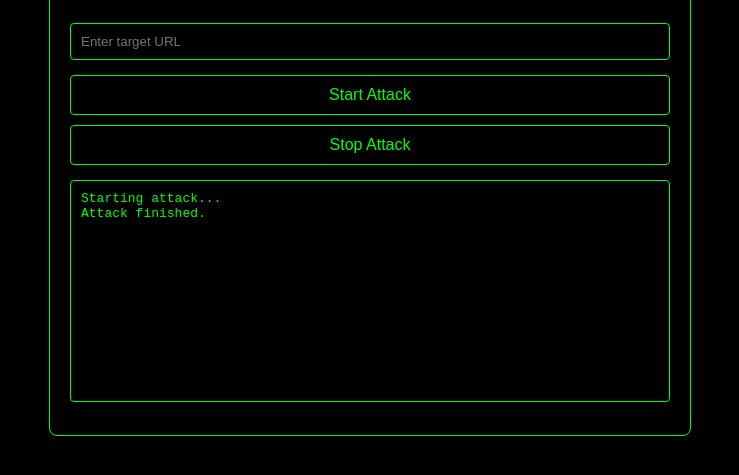
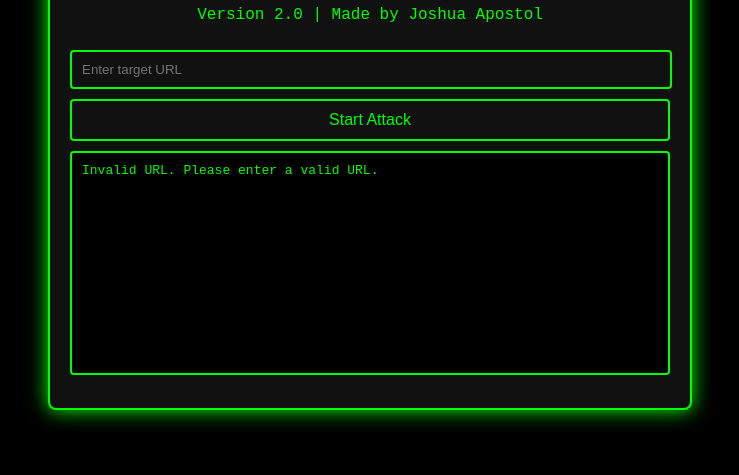
Before and after one commit to joshuaAposto/Dosv2, a website: page public/index.html in a window 1280 px wide. Both pictures are taken after a click on the button "Start Attack". Shown: the part 269-744 px from the top of the page, without its empty margins (270-1009 px from the left). Drawn offline with Linux system fonts and the light colour scheme; no server answers.

Commit message:
Update index.html

```diff
--- a/public/index.html
+++ b/public/index.html
@@ -3,7 +3,7 @@
 <head>
     <meta charset="UTF-8">
     <meta name="viewport" content="width=device-width, initial-scale=1.0">
-    <title>Hacker DDoS Tool</title>
+    <title>DDoS Tool</title>
     <style>
         body {
             background-color: #000;
@@ -20,9 +20,11 @@
         .container {
             width: 80%;
             max-width: 600px;
-            border: 1px solid #00FF00;
+            border: 2px solid #00FF00;
             padding: 20px;
             border-radius: 8px;
+            box-shadow: 0 0 20px #00FF00;
+            background-color: #111;
         }
         h1 {
             text-align: center;
@@ -36,17 +38,16 @@
             width: calc(100% - 22px);
             padding: 10px;
             margin: 10px 0;
-            border: 1px solid #00FF00;
-            background-color: #000;
+            border: 2px solid #00FF00;
+            background-color: #111;
             color: #00FF00;
             border-radius: 4px;
         }
         button {
             width: 100%;
             padding: 10px;
-            margin: 5px 0;
-            border: 1px solid #00FF00;
-            background: #000;
+            border: 2px solid #00FF00;
+            background: #111;
             color: #00FF00;
             font-size: 16px;
             cursor: pointer;
@@ -54,18 +55,17 @@
         }
         button:hover {
             background: #00FF00;
-            color: #000;
+            color: #111;
         }
         pre {
             background: #000;
             color: #00FF00;
             padding: 10px;
-            border: 1px solid #00FF00;
+            border: 2px solid #00FF00;
             border-radius: 4px;
             margin-top: 10px;
             height: 200px;
             overflow-y: auto;
-            white-space: pre-wrap;
         }
     </style>
 </head>
@@ -76,56 +76,40 @@
         <p>Version 2.0 | Made by Joshua Apostol</p>
         <input type="text" id="target-url" placeholder="Enter target URL">
         <button id="start-attack">Start Attack</button>
-        <button id="stop-attack">Stop Attack</button>
         <pre id="output"></pre>
     </div>
     <script>
-        let eventSource;
-        let remainingRequests = 0;
+        function isValidUrl(string) {
+            try {
+                new URL(string);
+                return true;
+            } catch (_) {
+                return false;
+            }
+        }
 
         document.getElementById('start-attack').addEventListener('click', () => {
             const url = document.getElementById('target-url').value;
             const output = document.getElementById('output');
+            output.textContent = '';
+
+            if (!isValidUrl(url)) {
+                output.textContent = 'Invalid URL. Please enter a valid URL.\n';
+                return;
+            }
+
             output.textContent = 'Starting attack...\n';
 
-            remainingRequests = 5000; // Set the limit of requests
-
-            eventSource = new EventSource(`/start-attack?url=${encodeURIComponent(url)}`);
+            const eventSource = new EventSource(`/start-attack?url=${encodeURIComponent(url)}`);
 
             eventSource.onmessage = function(event) {
                 output.textContent += event.data + '\n';
-                output.scrollTop = output.scrollHeight; // Auto-scroll to bottom
-
-                if (event.data.includes('BOOM BAGSAK ANG GAGO HAHAHA 🤣🤣')) {
-                    eventSource.close();
-                }
-
-                remainingRequests--;
-                if (remainingRequests <= 0) {
-                    eventSource.close();
-                    output.textContent += 'Max requests reached.\n';
-                    output.scrollTop = output.scrollHeight; // Auto-scroll to bottom
-                }
             };
 
             eventSource.onerror = function() {
                 eventSource.close();
                 output.textContent += 'Attack finished.\n';
-                output.scrollTop = output.scrollHeight; // Auto-scroll to bottom
             };
-        });
-
-        document.getElementById('stop-attack').addEventListener('click', () => {
-            if (eventSource) {
-                eventSource.close();
-            }
-            fetch('/stop-attack')
-                .then(response => response.json())
-                .then(data => {
-                    const output = document.getElementById('output');
-                    output.textContent += data.message + '\n';
-                    output.scrollTop = output.scrollHeight; // Auto-scroll to bottom
-                });
         });
     </script>
 </body>
```
